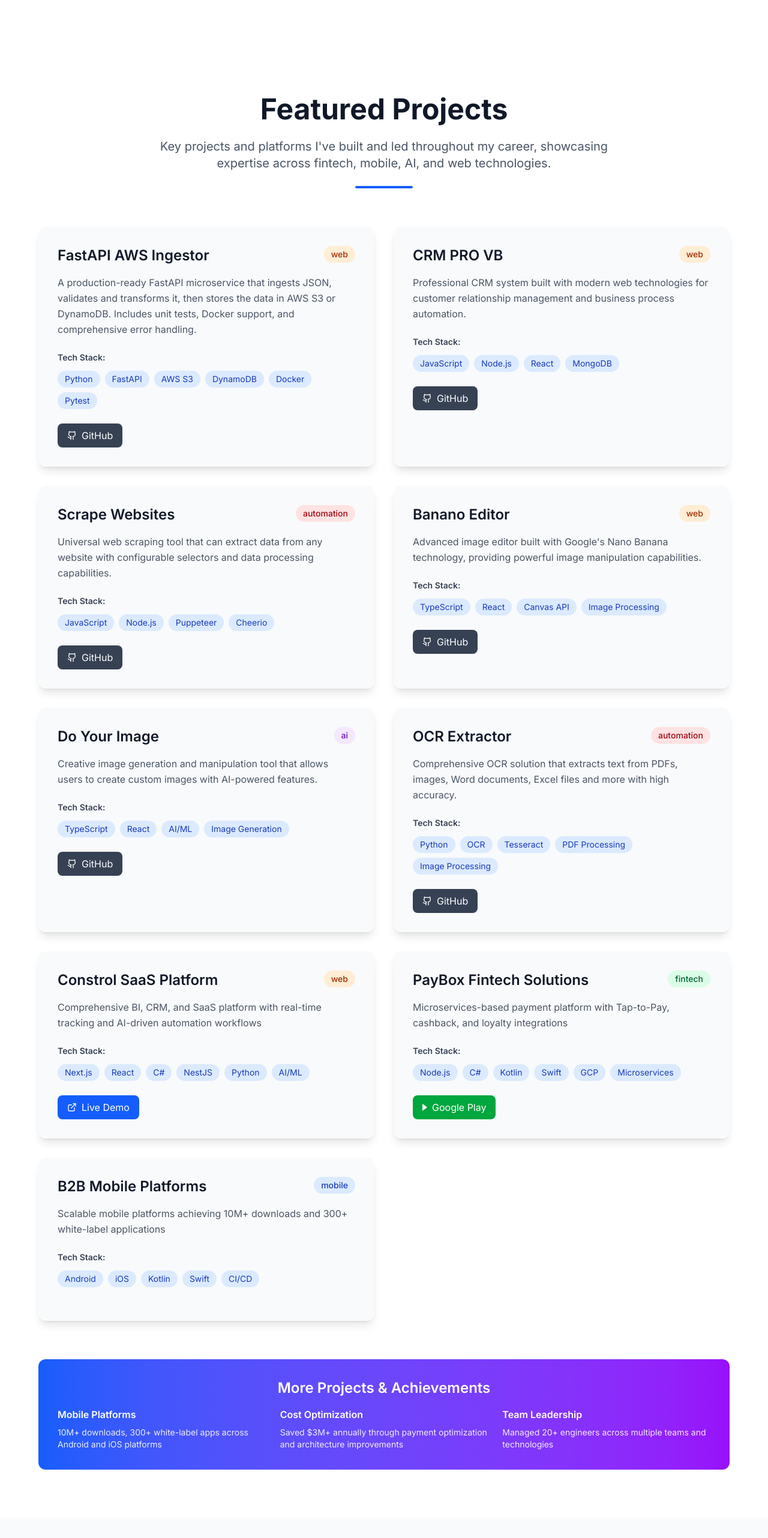
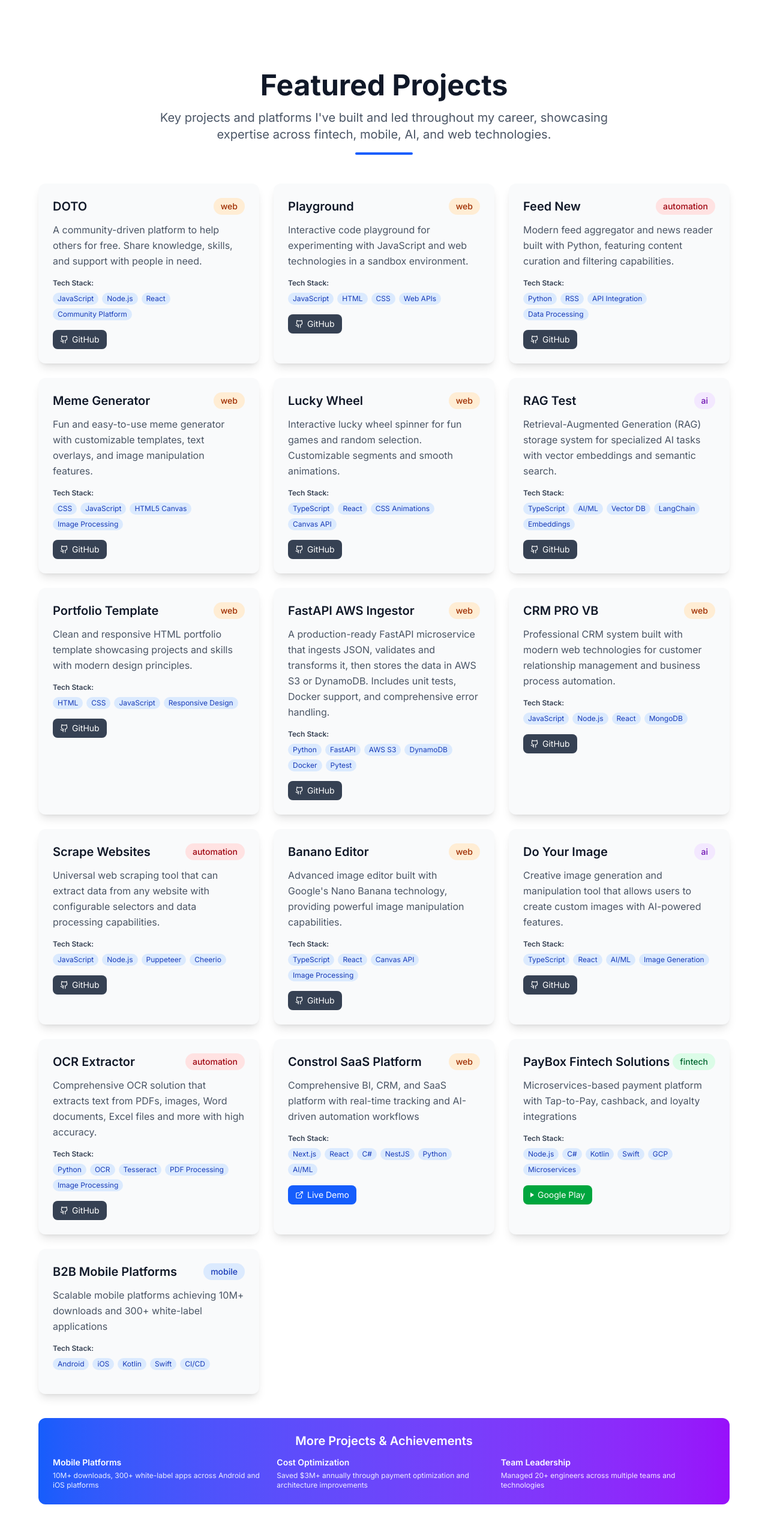
Before and after one commit to delevski/protfolio, a Next.js app: page / in a window 1280 px wide. Shown: the part 2362-4926 px from the top of the page at 60% size. Built offline with nearby package versions, Linux system fonts and the light colour scheme.

Commit message:
Fix Projects section gap, update CV, add more GitHub projects, improve layout

```diff
--- a/src/app/globals.css
+++ b/src/app/globals.css
@@ -1,4 +1,7 @@
 @import "tailwindcss";
+
+/* Enable class-based dark mode for Tailwind v4 */
+@variant dark (&:where(.dark, .dark *));
 
 body {
   font-family: Arial, Helvetica, sans-serif;
@@ -7,10 +10,14 @@
 /* Ensure dark mode works properly */
 html.dark {
   color-scheme: dark;
+  background-color: #111827; /* gray-900 */
+  color: #f3f4f6; /* gray-100 */
 }
 
 html:not(.dark) {
   color-scheme: light;
+  background-color: #ffffff;
+  color: #111827;
 }
 
 /* Smooth scrolling */
--- a/src/components/Projects.tsx
+++ b/src/components/Projects.tsx
@@ -38,7 +38,7 @@
   };
 
   return (
-    <section id="projects" className="scroll-mt-28 md:scroll-mt-32 py-20 bg-white dark:bg-gray-900">
+    <section id="projects" className="scroll-mt-20 pt-8 pb-12 md:pt-10 md:pb-16 bg-white dark:bg-gray-900">
       <div className="container mx-auto px-4">
         <motion.div
           initial={{ opacity: 0, y: 50 }}
@@ -47,15 +47,15 @@
           viewport={{ once: true }}
           className="max-w-6xl mx-auto"
         >
-          <div className="text-center mb-16">
-            <h2 className="text-4xl md:text-5xl font-bold text-gray-900 dark:text-white mb-6">
+          <div className="text-center mb-8 md:mb-12">
+            <h2 className="text-4xl md:text-5xl font-bold text-gray-900 dark:text-white mb-4">
               Featured Projects
             </h2>
-            <p className="text-xl text-gray-600 dark:text-gray-300 max-w-3xl mx-auto">
+            <p className="text-lg md:text-xl text-gray-600 dark:text-gray-300 max-w-3xl mx-auto">
               Key projects and platforms I've built and led throughout my career,
               showcasing expertise across fintech, mobile, AI, and web technologies.
             </p>
-            <div className="w-24 h-1 bg-blue-600 mx-auto rounded-full mt-6"></div>
+            <div className="w-24 h-1 bg-blue-600 mx-auto rounded-full mt-4"></div>
           </div>
 
           <motion.div
@@ -63,7 +63,7 @@
             initial="hidden"
             whileInView="visible"
             viewport={{ once: true }}
-            className="grid lg:grid-cols-2 gap-8"
+            className="grid md:grid-cols-2 lg:grid-cols-3 gap-6"
           >
             {projects.map((project) => (
               <motion.div
@@ -72,9 +72,9 @@
                 whileHover={{ scale: 1.02, y: -5 }}
                 className="bg-gray-50 dark:bg-gray-800 rounded-xl overflow-hidden shadow-lg hover:shadow-xl transition-shadow duration-300"
               >
-                <div className="p-8">
-                  <div className="flex items-start justify-between mb-4">
-                    <h3 className="text-2xl font-semibold text-gray-900 dark:text-white">
+                <div className="p-5 md:p-6">
+                  <div className="flex items-start justify-between mb-3">
+                    <h3 className="text-lg md:text-xl font-semibold text-gray-900 dark:text-white">
                       {project.title}
                     </h3>
                     <span className={`px-3 py-1 rounded-full text-sm font-medium ${getCategoryColor(project.category)}`}>
@@ -82,19 +82,19 @@
                     </span>
                   </div>
 
-                  <p className="text-gray-600 dark:text-gray-300 mb-6 leading-relaxed">
+                  <p className="text-sm md:text-base text-gray-600 dark:text-gray-300 mb-4 leading-relaxed">
                     {project.description}
                   </p>
 
-                  <div className="mb-6">
-                    <h4 className="text-sm font-semibold text-gray-700 dark:text-gray-300 mb-3">
+                  <div className="mb-4">
+                    <h4 className="text-xs font-semibold text-gray-700 dark:text-gray-300 mb-2">
                       Tech Stack:
                     </h4>
-                    <div className="flex flex-wrap gap-2">
+                    <div className="flex flex-wrap gap-1.5">
                       {project.techStack.map((tech, index) => (
                         <span
                           key={index}
-                          className="px-3 py-1 bg-blue-100 dark:bg-blue-900 text-blue-800 dark:text-blue-200 text-sm rounded-full"
+                          className="px-2 py-0.5 bg-blue-100 dark:bg-blue-900 text-blue-800 dark:text-blue-200 text-xs rounded-full"
                         >
                           {tech}
                         </span>
@@ -102,15 +102,15 @@
                     </div>
                   </div>
 
-                  <div className="flex flex-wrap gap-4">
+                  <div className="flex flex-wrap gap-2">
                     {project.githubUrl && (
                       <a
                         href={project.githubUrl}
                         target="_blank"
                         rel="noopener noreferrer"
-                        className="flex items-center gap-2 px-4 py-2 bg-gray-700 hover:bg-gray-800 text-white rounded-lg transition-colors duration-200"
+                        className="flex items-center gap-1.5 px-3 py-1.5 bg-gray-700 hover:bg-gray-800 text-white text-sm rounded-lg transition-colors duration-200"
                       >
-                        <Github className="w-4 h-4" />
+                        <Github className="w-3.5 h-3.5" />
                         GitHub
                       </a>
                     )}
@@ -119,11 +119,11 @@
                         href={project.googlePlayUrl}
                         target="_blank"
                         rel="noopener noreferrer"
-                        className="flex items-center gap-2 px-4 py-2 bg-green-600 hover:bg-green-700 text-white rounded-lg transition-colors duration-200"
+                        className="flex items-center gap-1.5 px-3 py-1.5 bg-green-600 hover:bg-green-700 text-white text-sm rounded-lg transition-colors duration-200"
                         aria-label="View on Google Play"
                       >
                         {/* Simple Play triangle using CSS borders to avoid extra icon deps */}
-                        <span className="inline-block w-0 h-0 border-t-6 border-b-6 border-l-8 border-t-transparent border-b-transparent border-l-white" />
+                        <span className="inline-block w-0 h-0 border-t-4 border-b-4 border-l-6 border-t-transparent border-b-transparent border-l-white" />
                         Google Play
                       </a>
                     )}
@@ -132,9 +132,9 @@
                         href={project.liveUrl}
                         target="_blank"
                         rel="noopener noreferrer"
-                        className="flex items-center gap-2 px-4 py-2 bg-blue-600 hover:bg-blue-700 text-white rounded-lg transition-colors duration-200"
+                        className="flex items-center gap-1.5 px-3 py-1.5 bg-blue-600 hover:bg-blue-700 text-white text-sm rounded-lg transition-colors duration-200"
                       >
-                        <ExternalLink className="w-4 h-4" />
+                        <ExternalLink className="w-3.5 h-3.5" />
                         Live Demo
                       </a>
                     )}
@@ -150,28 +150,28 @@
             whileInView={{ opacity: 1, y: 0 }}
             transition={{ duration: 0.8, delay: 0.4 }}
             viewport={{ once: true }}
-            className="mt-16 text-center"
+            className="mt-10 text-center"
           >
-            <div className="bg-gradient-to-r from-blue-600 to-purple-600 rounded-xl p-8 text-white">
-              <h3 className="text-2xl font-semibold mb-4">
+            <div className="bg-gradient-to-r from-blue-600 to-purple-600 rounded-xl p-6 text-white">
+              <h3 className="text-xl font-semibold mb-3">
                 More Projects & Achievements
               </h3>
-              <div className="grid md:grid-cols-3 gap-6 text-left">
+              <div className="grid md:grid-cols-3 gap-4 text-left">
                 <div>
-                  <h4 className="font-semibold mb-2">Mobile Platforms</h4>
-                  <p className="text-sm opacity-90">
+                  <h4 className="font-semibold mb-1 text-sm">Mobile Platforms</h4>
+                  <p className="text-xs opacity-90">
                     10M+ downloads, 300+ white-label apps across Android and iOS platforms
                   </p>
                 </div>
                 <div>
-                  <h4 className="font-semibold mb-2">Cost Optimization</h4>
-                  <p className="text-sm opacity-90">
+                  <h4 className="font-semibold mb-1 text-sm">Cost Optimization</h4>
+                  <p className="text-xs opacity-90">
                     Saved $3M+ annually through payment optimization and architecture improvements
                   </p>
                 </div>
                 <div>
-                  <h4 className="font-semibold mb-2">Team Leadership</h4>
-                  <p className="text-sm opacity-90">
+                  <h4 className="font-semibold mb-1 text-sm">Team Leadership</h4>
+                  <p className="text-xs opacity-90">
                     Managed 20+ engineers across multiple teams and technologies
                   </p>
                 </div>
--- a/src/data/index.ts
+++ b/src/data/index.ts
@@ -50,6 +50,62 @@
 ];
 
 export const projects: Project[] = [
+  {
+    id: "doto",
+    title: "DOTO",
+    description: "A community-driven platform to help others for free. Share knowledge, skills, and support with people in need.",
+    techStack: ["JavaScript", "Node.js", "React", "Community Platform"],
+    category: "web",
+    githubUrl: "https://github.com/delevski/DOTO"
+  },
+  {
+    id: "playground",
+    title: "Playground",
+    description: "Interactive code playground for experimenting with JavaScript and web technologies in a sandbox environment.",
+    techStack: ["JavaScript", "HTML", "CSS", "Web APIs"],
+    category: "web",
+    githubUrl: "https://github.com/delevski/Playground"
+  },
+  {
+    id: "feed-new",
+    title: "Feed New",
+    description: "Modern feed aggregator and news reader built with Python, featuring content curation and filtering capabilities.",
+    techStack: ["Python", "RSS", "API Integration", "Data Processing"],
+    category: "automation",
+    githubUrl: "https://github.com/delevski/feed-new"
+  },
+  {
+    id: "meme-generator",
+    title: "Meme Generator",
+    description: "Fun and easy-to-use meme generator with customizable templates, text overlays, and image manipulation features.",
+    techStack: ["CSS", "JavaScript", "HTML5 Canvas", "Image Processing"],
+    category: "web",
+    githubUrl: "https://github.com/delevski/meme-generator"
+  },
+  {
+    id: "lucky-wheel",
+    title: "Lucky Wheel",
+    description: "Interactive lucky wheel spinner for fun games and random selection. Customizable segments and smooth animations.",
+    techStack: ["TypeScript", "React", "CSS Animations", "Canvas API"],
+    category: "web",
+    githubUrl: "https://github.com/delevski/Lucky-Wheel"
+  },
+  {
+    id: "rag-test",
+    title: "RAG Test",
+    description: "Retrieval-Augmented Generation (RAG) storage system for specialized AI tasks with vector embeddings and semantic search.",
+    techStack: ["TypeScript", "AI/ML", "Vector DB", "LangChain", "Embeddings"],
+    category: "ai",
+    githubUrl: "https://github.com/delevski/RAG-test"
+  },
+  {
+    id: "portfolio-html",
+    title: "Portfolio Template",
+    description: "Clean and responsive HTML portfolio template showcasing projects and skills with modern design principles.",
+    techStack: ["HTML", "CSS", "JavaScript", "Responsive Design"],
+    category: "web",
+    githubUrl: "https://github.com/delevski/protfolio"
+  },
   {
     id: "fastapi-aws-ingestor",
     title: "FastAPI AWS Ingestor",
```
Also changed, not shown: src/components/Header.tsx (+31 -21 lines), 1 other file (tests, documents, lock files or other folders).
